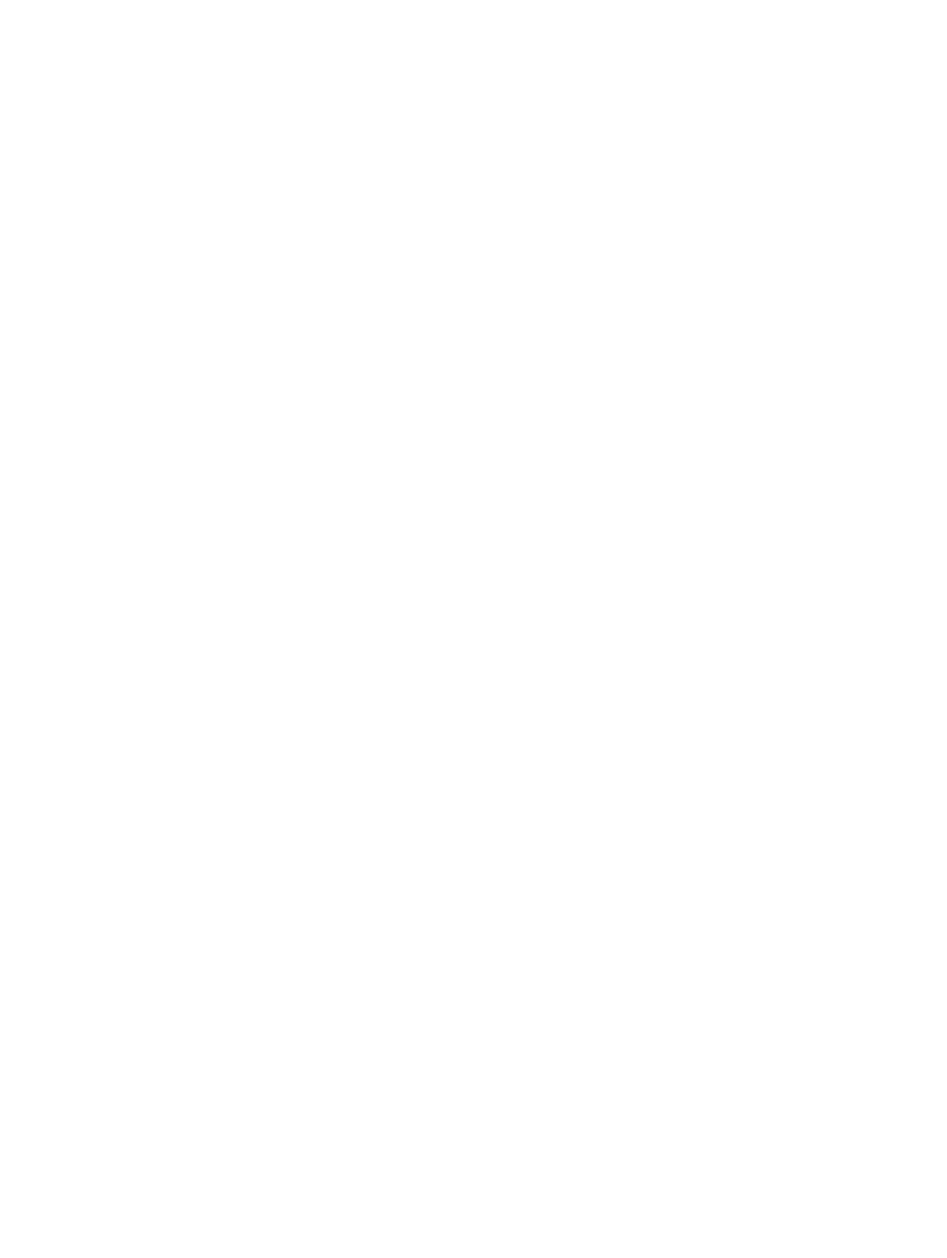
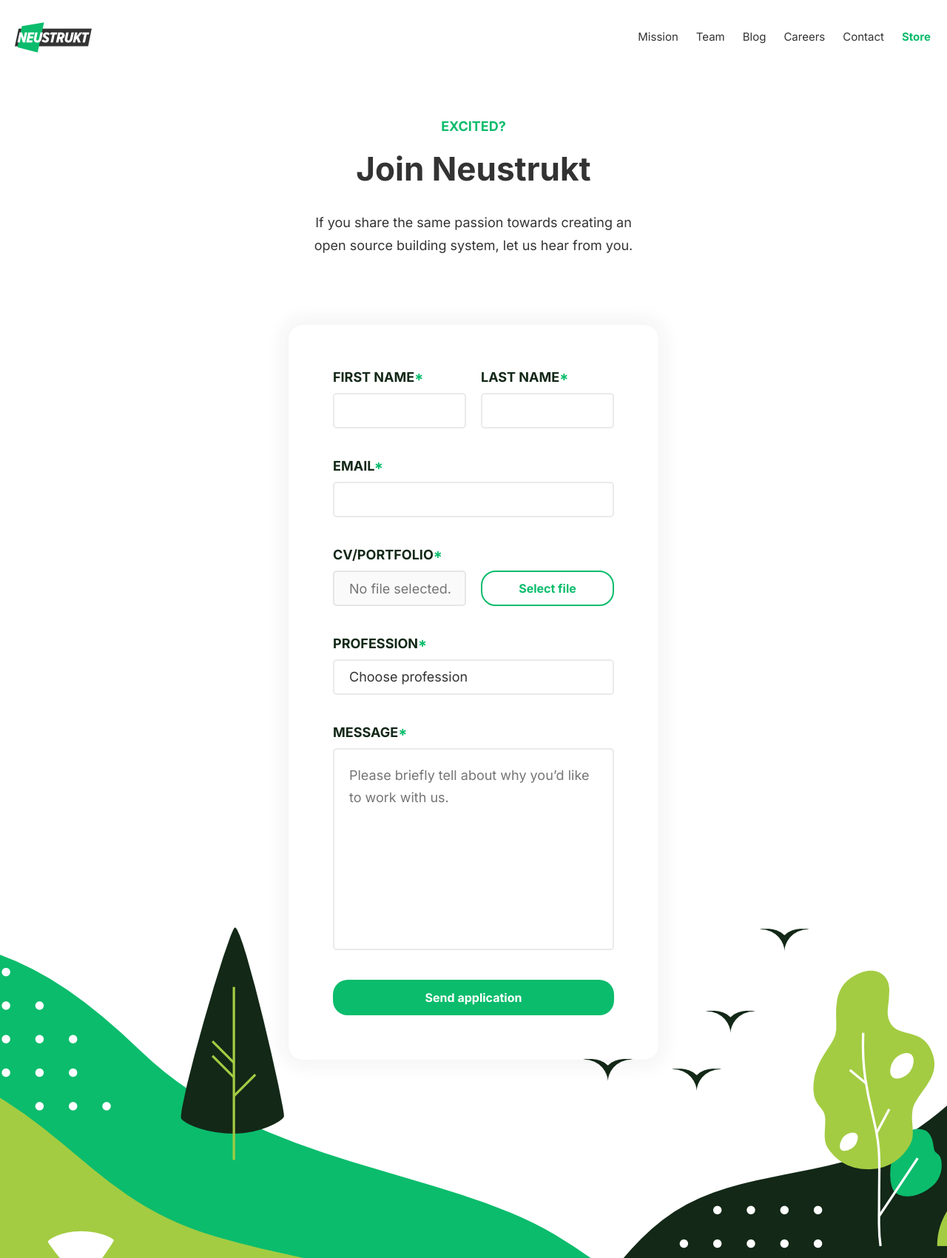
Before and after one commit to batudal/neustrukt, a Flask app: page /careers in a window 1280 px wide. Before the commit the page is empty. Shown: the whole page at 74% size. Before the commit the page ends 800 px from the top, so only its background shows below. Run offline with Flask 2, Linux system fonts and the light colour scheme; some libraries are stand-ins or nearby versions.

Commit message:
career form backend

```diff
--- a/app.py
+++ b/app.py
@@ -3,16 +3,24 @@ from flask_sqlalchemy import SQLAlchemy
 from notion.client import NotionClient
 import os
 
+jobs = ['Architect', 'Interior Architect', 'Industrial Designer', 'Graphic Designer', 'Digital Marketer', 'Content Producer', 'Structural Engineer', 'Mechanical Engineer', 'Supply Chain Specialist']
+
 ## notion stuff
 notion_token = os.environ["NOTION_TOKEN"]
-client = NotionClient(token_v2=notion_token)
 sub_list_url = os.environ["NOTION_SUBS_PAGE"]
 messages_url = os.environ["NOTION_MESSAGES_PAGE"]
+app_list_url = os.environ["NOTION_APPLICATIONS_PAGE"]
+
+client = NotionClient(token_v2=notion_token)
+
 collection_view = client.get_collection_view(sub_list_url)
 messages_view = client.get_collection_view(messages_url)
+applications_view = client.get_collection_view(app_list_url)
 
 app = Flask(__name__)
 
+app.config['UPLOAD_PATH'] = 'uploads'
+app.config['UPLOAD_EXTENSIONS'] = ['.pdf']
 app.config['SQLALCHEMY_TRACK_MODIFICATIONS'] = False
 app.config['SQLALCHEMY_DATABASE_URI'] = os.environ["DATABASE_URL"].replace('postgres://', 'postgresql://')
 db = SQLAlchemy(app)
@@ -28,6 +36,15 @@ class Messages(db.Model):
     firstname = db.Column(db.String(120), nullable=False)
     lastname = db.Column(db.String(120), nullable=False)
     email = db.Column(db.String(120), nullable=False)
+    message = db.Column(db.String(1024), nullable=False)
+
+class Applications(db.Model):
+    __tablename__ = 'applications'
+    id = db.Column(db.Integer, primary_key=True)
+    firstname = db.Column(db.String(120), nullable=False)
+    lastname = db.Column(db.String(120), nullable=False)
+    email = db.Column(db.String(120), nullable=False)
+    profession =  db.Column(db.String(120), nullable=False)
     message = db.Column(db.String(1024), nullable=False)
 
 @app.route('/')
@@ -68,9 +85,38 @@ def contact():
         except:
             "Problemss"
 
-@app.route('/careers')
+@app.route('/careers', methods=['GET','POST'])
 def careers():
-    return render_template('careers.html')
+
+    if request.method == 'GET':
+        return render_template('careers.html')
+    else:
+        users_firstname = request.form['firstname']
+        users_lastname = request.form['lastname']
+        users_email = request.form['email']
+        users_profession = request.form['profession']
+        users_cv = request.files['cv']
+        users_message = request.form['message']
+
+        new_application = Applications(firstname=users_firstname, lastname=users_lastname, email=users_email, profession=users_profession, message=users_message)
+
+        if users_cv.filename != '':
+            users_cv.save("{0} {1} - {2}".format(users_firstname,users_lastname,users_cv.filename))
+
+        try:
+            db.session.add(new_application)
+            db.session.commit()
+
+            try:
+                updateNotionApplications(new_application.id, new_application.firstname, new_application.lastname, new_application.email, new_application.profession,new_application.message)
+            except:
+                "notion failed"
+
+            return redirect('/')
+        except:
+            "Problemss"
+
+    return render_template('careers.html', jobs = jobs)
 
 @app.route('/mission')
 def mission():
@@ -110,6 +156,14 @@ def updateNotionMessages(id, firstname, lastname, email, message):
     new_row.email = str(email)
     new_row.message = str(message)
 
+def updateNotionApplications(id, firstname, lastname, email, profession, message):
+    new_row = applications_view.collection.add_row()
+    new_row.id = str(id)
+    new_row.firstname = str(firstname)
+    new_row.lastname = str(lastname)
+    new_row.email = str(email)
+    new_row.profession = str(profession)
+    new_row.message = str(message)
 
 if __name__ == "__main__":
     app.run(debug=True)
--- a/static/css/main.css
+++ b/static/css/main.css
@@ -213,7 +213,7 @@ h5 > span{
 
 .contact-section-card-container {
   width: 380px;
-  height: 633px;
+  height: 643px;
   border-radius: 20px;
   box-shadow: 0px 0px 25px 10px rgba(33, 33, 33, 0.05);
   grid-column: 2;
@@ -290,9 +290,194 @@ input[type=text]:focus {
   border-color: var(--main-color);
 }
 
+input[type=file]:focus {
+  border-color: var(--main-color);
+
+}
+
+input[type=file] {
+  width: 180px;
+  height: 48px;
+
+  border: 2px solid #0BBC6C;
+  box-sizing: border-box;
+  border-radius: 20px;
+
+}
 textarea:focus{
   border-color: var(--main-color);
 }
+
+textarea{
+  line-height: 30px;
+}
+
+.career-section{
+  width: 100%;
+  height: 1142px;
+  display: grid;
+  grid-template-rows: 60px 22px 20px 53px 40px 44px 100px 993px;
+  grid-template-columns: 1fr 500px 1fr;
+  align-items: center;
+  justify-content: center;
+}
+
+.career-section-card-container {
+  width: 380px;
+  height: 873px;
+  border-radius: 20px;
+  box-shadow: 0px 0px 25px 10px rgba(33, 33, 33, 0.05);
+  grid-column: 2;
+  grid-row: 8;
+  padding: 60px;
+  display:grid;
+  grid-template-rows: 80px 40px 80px 40px 80px 40px 80px 40px 305px 40px 48px;
+  grid-template-columns: 1fr;
+}
+
+.career-card-button-container{
+  grid-row: 11;
+  grid-column: 1;
+}
+
+.career-card-message-container{
+  grid-row: 9;
+  grid-column: 1;
+  display: grid;
+  grid-template-rows: 22px 10px 273px;
+  grid-template-columns: 1fr;
+}
+
+.career-card-profession-container{
+  grid-row: 7;
+  grid-column: 1;
+  display: grid;
+  grid-template-rows: 22px 10px 48px;
+  grid-template-columns: 1fr;
+}
+
+
+.career-card-cv-container{
+  grid-row:5;
+  grid-column: 1;
+  display: grid;
+  grid-template-rows: 22px 10px 48px;
+  grid-template-columns: 180px 20px 180px;
+}
+
+.career-card-cv-input{
+  grid-row: 3;
+  grid-column: 1;
+}
+
+.career-card-cv-input > input{
+  width: 180px;
+}
+
+.secondary-button{
+
+  grid-row: 3;
+  grid-column: 3;
+
+  width: 180px;
+  height: 48px;
+}
+
+.file {
+  opacity: 0;
+  width: 0.1px;
+  height: 0.1px;
+  position: absolute;
+}
+
+.secondary-button label {
+  display: block;
+  position: relative;
+  width: 180px;
+  height: 48px;
+  background-color: var(--white);
+  display: flex;
+  align-items: center;
+  justify-content: center;
+  color: var(--main-color);
+  font-family: Inter;
+  font-style: normal;
+  font-weight: bold;
+  font-size: 16px;
+  line-height: 22px;
+  cursor: pointer;
+  transition: transform .2s ease-out;
+  border: 2px solid #0BBC6C;
+  box-sizing: border-box;
+  border-radius: 20px;
+}
+
+.secondary-button label:hover{
+  background-color: var(--main-color);
+  color: var(--white)
+}
+
+.dropdown-content {
+  display: none;
+  position: absolute;
+  background-color: #f9f9f9;
+  min-width: 380px;
+  box-shadow: 0px 8px 16px 0px rgba(0,0,0,0.2);
+  z-index: 1;
+  font-family: Inter;
+  font-size: 18px;
+  color: var(--black);
+  font-weight: 400;
+}
+
+/* Links inside the dropdown */
+.dropdown-content a {
+  color: var(--main-dark);
+  text-decoration: none;
+  display: block;
+  padding: 15px;
+  padding-left: 20px
+}
+
+/* Change color of dropdown links on hover */
+.dropdown-content a:hover {
+  background-color: var(--light-gray);
+  font-weight: 700;
+
+}
+/* Show the dropdown menu on hover */
+.dropdown:hover .dropdown-content {
+  display: block;
+  z-index: 9999;
+}
+
+.dropdown:hover .dropbtn{
+  border: 2px solid var(--main-color);
+}
+/* Style The Dropdown Button */
+.dropbtn {
+  padding-left: 20px;
+  height: 48px;
+  width: 380px;
+  font-family: Inter;
+  font-size: 18px;
+  color: var(--black);
+  font-weight: 400;
+  background-color: var(--white);
+  border: 2px solid rgba(51, 51, 51, 0.1);
+  box-sizing: border-box;
+  border-radius: 5px;
+  cursor: pointer;
+  text-align: left;
+}
+
+/* The container <div> - needed to position the dropdown content */
+.dropdown {
+  grid-row: 3;
+  grid-column: 1;
+}
+
+
 
 /* input:-webkit-autofill {
   -webkit-text-fill-color: $textColor;
@@ -328,7 +513,8 @@ button {
   font-family: Inter;
   font-size: 16px;
   color: var(--white);
-  font-weight: 900;
+  font-weight: 700;
+  cursor: pointer;
 }
 
 #team-section{
@@ -489,15 +675,15 @@ button {
 
 #footer-img-container{
   background-image:url(../img/footer_bg.png);
-  height: 800px;
+  height: 100%;
   width: 100%;
   position: absolute;
   background-position: 50%;
   background-repeat: no-repeat;
   background-size: cover;
   margin: 0 auto;
-  z-index:0;
-  top: 100px;
+  z-index:-1;
+  top: 0px;
 }
 
 #footer-form-container{
--- a/static/js/main.js
+++ b/static/js/main.js
@@ -95,8 +95,8 @@ gsap.to("#scroll-3", {
 //   },
 // });
 
-gsap.fromTo(".hero-img",{x: 25},{x:0, duration:1, ease:"power1.out"});
-gsap.fromTo(".hero-content",{x: -25},{x:0, duration:1, ease:"power1.out"});
+gsap.fromTo(".hero-img",{x: 15},{x:0, duration:1, ease:"power1.out"});
+gsap.fromTo(".hero-content",{x: -15},{x:0, duration:1, ease:"power1.out"});
 
 gsap.from(".category-card", {
   scrollTrigger: ".category-card",
--- a/templates/careers.html
+++ b/templates/careers.html
@@ -0,0 +1,104 @@
+{% extends 'layout.html' %}
+
+{% block body %}
+
+<div class="career-section">
+    <div class="contact-section-h5-container">
+        <h5>EXCITED?</h5>
+    </div>
+    <div class="contact-section-h1-container">
+        <h1>Join Neustrukt</h1>
+    </div>
+    <div class="contact-section-text-container">
+        <p>If you share the same passion towards creating an open source building system, let us hear from you.</p>
+    </div>
+
+    <form action="/contact" method="POST" class="career-section-card-container">
+        <div class="contact-card-name-container">
+            <div class="contact-card-firstname">
+                <h5 class="is-black">FIRST NAME<span>*</span></h5>
+            </div>
+            <div class="contact-card-firstname-input">
+                <input type="text" name="firstname" id="firstname" placeholder="" >
+            </div>
+            <div class="contact-card-lastname">
+                <h5 class="is-black">LAST NAME<span>*</span></h5>
+            </div>
+            <div class="contact-card-lastname-input">
+                <input type="text" name="lastname" id="lastname" placeholder="" >
+            </div>
+        </div>
+        <div class="contact-card-email-container">
+            <div class="contact-card-email">
+                <h5 class="is-black">EMAIL<span>*</span></h5>
+            </div>
+            <div class="contact-card-email-input">
+                <input type="email" name="email" id="email" placeholder="" >
+            </div>
+        </div>
+        <div class="career-card-profession-container">
+            <div class="contact-card-email">
+                <h5 class="is-black">PROFESSION<span>*</span></h5>
+            </div>
+            <div class="dropdown">
+                <select multiple id="mymultiselect" name="mymultiselect" style="display:none">
+                </select>
+                <button disabled class="dropbtn">Choose profession</button>
+                <div class="dropdown-content">
+                  {% for job in jobs %}
+                  <a notarget class="dropdown-item">{{ job }}</a>
+                  {% endfor %}
+                </div>
+            </div>
+        </div>
+        <div class="career-card-cv-container">
+            <div class="contact-card-email">
+                <h5 class="is-black">CV/PORTFOLIO<span>*</span></h5>
+            </div>
+            <div class="career-card-cv-input">
+                <input class="file-name" type="text" name="cv" id="cv" placeholder="No file selected." disabled>
+            </div>
+            <div class="secondary-button">
+                <input type="file" id="file" class="file" accept=".pdf">
+                <label for="file">Select file</label>
+            </div>
+        </div>
+        <div class="career-card-message-container">
+            <div class="contact-card-message">
+                <h5 class="is-black">MESSAGE<span>*</span></h5>
+            </div>
+            <div class="contact-card-message-input">
+                <textarea name="message" id="message" rows="10" cols="25" placeholder="Please briefly tell about why you’d like to work with us."></textarea>
+            </div>
+        </div>
+        <div class="career-card-button-container">
+            <button type="submit">Send application</button>
+        </div>
+    </form>
+</div>
+
+<div class="footer" id="contact-footer">
+    <div id="footer-img-container"></div>
+</div>
+
+<script>
+
+    $('a.dropdown-item').click(function() {
+        const val = $(this).html();
+        $("button.dropbtn").html(val);
+        $("select#mymultiselect").html(val);
+    });
+
+</script>
+
+<script>
+    const file = document.querySelector('#file');
+    file.addEventListener('change', (e) => {
+        const [file] = e.target.files;
+        const { name: fileName, size } = file;
+
+        $(".file-name").attr("placeholder",fileName);
+    });
+</script>
+
+{% endblock %}
```
Also changed, not shown: static/img/hero_illustration.png.
